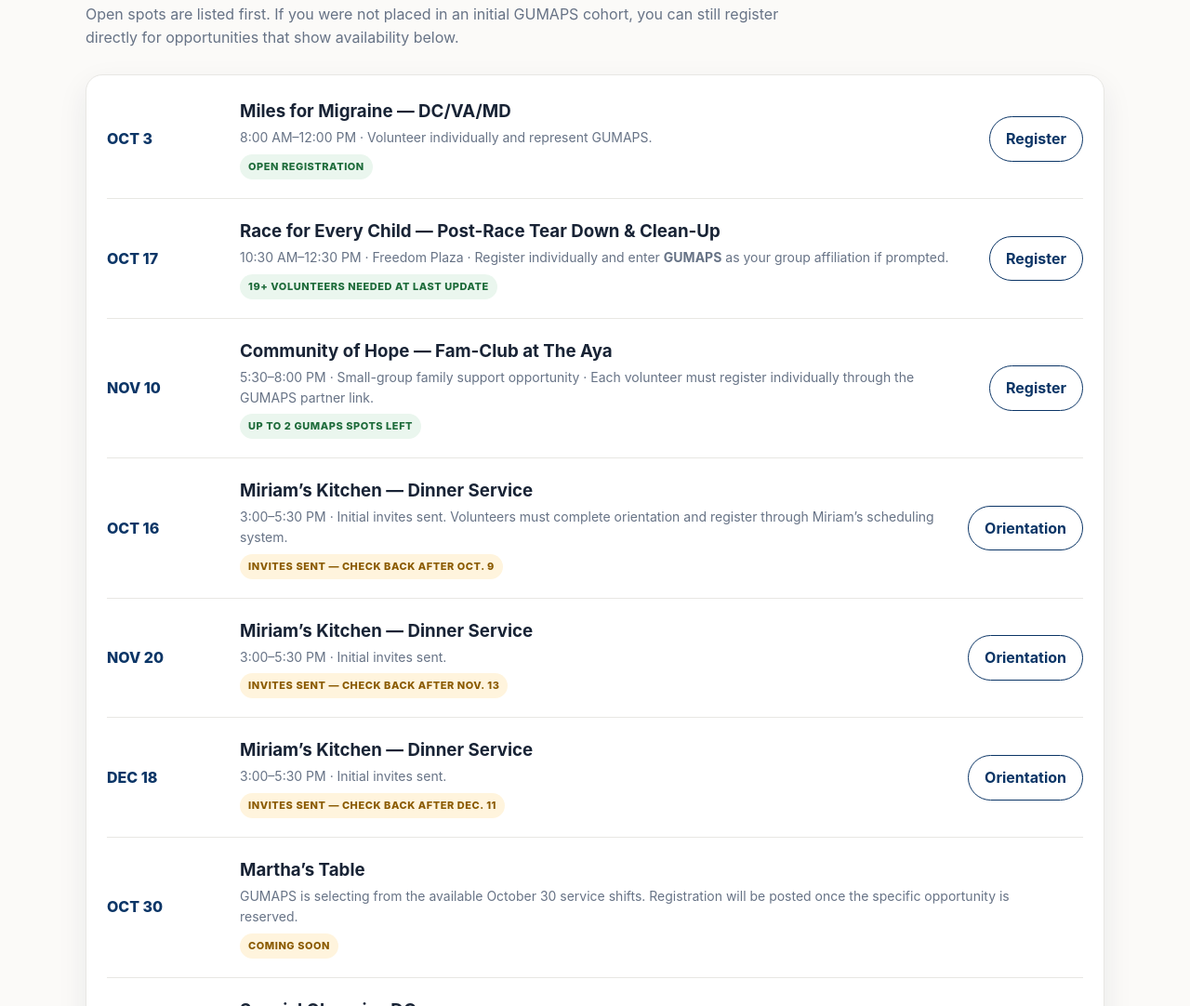
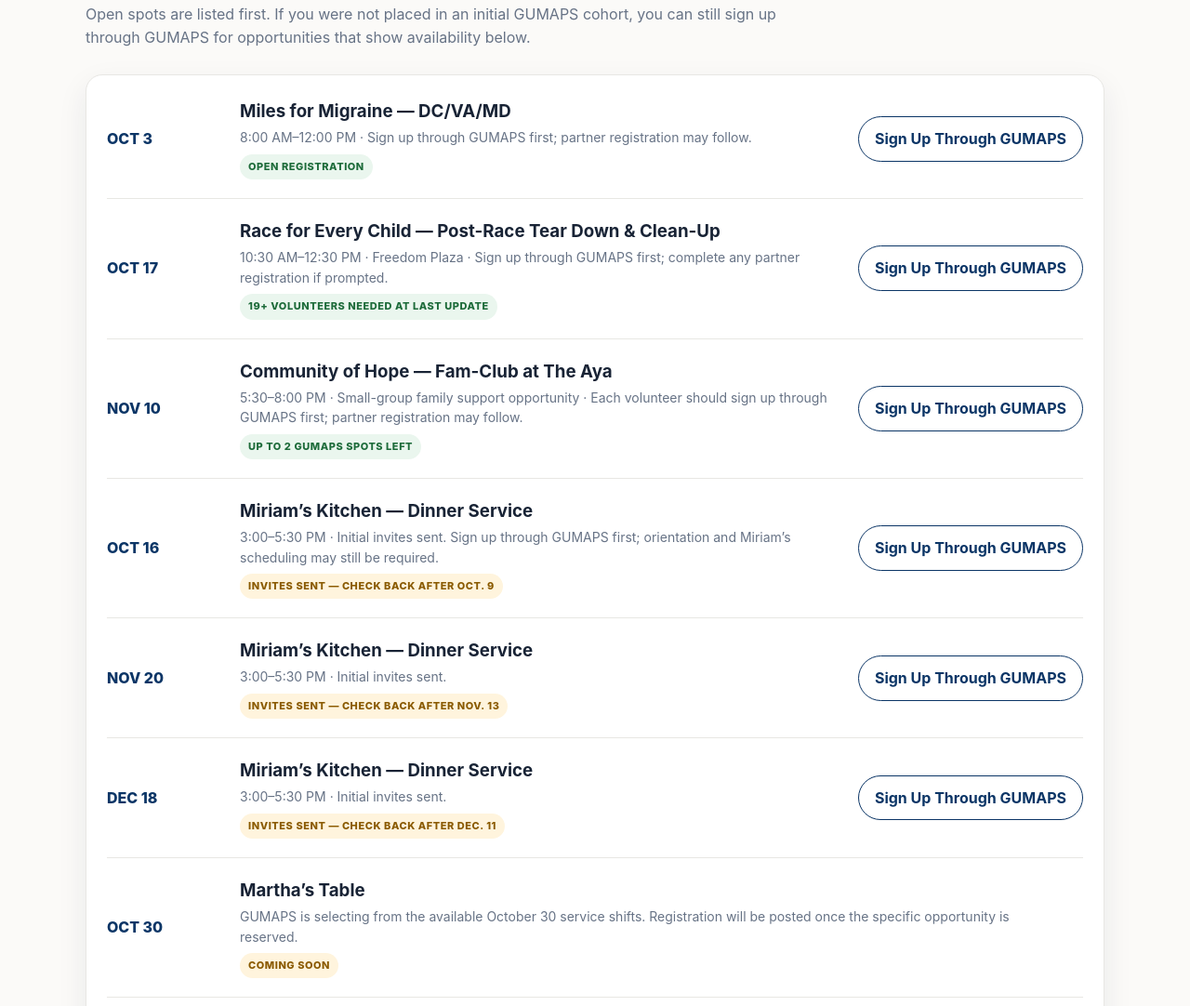
Before and after one commit to zmotwani59-boop/mcat-study-timer, a website: page gumaps/index.html in a window 1280 px wide. Shown: the part 1736-2818 px from the top of the page at 93% size. Drawn offline with Linux system fonts and the light colour scheme.

Commit message:
Route homepage volunteer CTAs through GUMAPS signup form

```diff
--- a/gumaps/index.html
+++ b/gumaps/index.html
@@ -161,37 +161,37 @@ footer{border-top:1px solid var(--line);padding:38px 0;color:var(--muted);font-s
 <section id="events">
   <div class="wrap">
     <h2 class="section-title">Volunteer opportunities</h2>
-    <p class="section-copy">Open spots are listed first. If you were not placed in an initial GUMAPS cohort, you can still register directly for opportunities that show availability below.</p>
+    <p class="section-copy">Open spots are listed first. If you were not placed in an initial GUMAPS cohort, you can still sign up through GUMAPS for opportunities that show availability below.</p>
     <div class="event-list">
       <div class="event">
         <div class="date">OCT 3</div>
-        <div><h3>Miles for Migraine — DC/VA/MD</h3><p>8:00 AM–12:00 PM · Volunteer individually and represent GUMAPS.</p><span class="status open">OPEN REGISTRATION</span></div>
-        <a class="btn secondary" href="https://raceroster.com/events/2026/115081/miles-for-migraine-dcvamd-2026/volunteer" target="_blank" rel="noopener">Register</a>
+        <div><h3>Miles for Migraine — DC/VA/MD</h3><p>8:00 AM–12:00 PM · Sign up through GUMAPS first; partner registration may follow.</p><span class="status open">OPEN REGISTRATION</span></div>
+        <a class="btn secondary" href="https://formhug.ai/f/e0pdjk" target="_blank" rel="noopener">Sign Up Through GUMAPS</a>
       </div>
       <div class="event">
         <div class="date">OCT 17</div>
-        <div><h3>Race for Every Child — Post-Race Tear Down & Clean-Up</h3><p>10:30 AM–12:30 PM · Freedom Plaza · Register individually and enter <strong>GUMAPS</strong> as your group affiliation if prompted.</p><span class="status open">19+ VOLUNTEERS NEEDED AT LAST UPDATE</span></div>
-        <a class="btn secondary" href="https://runsignup.com/Race/Volunteer/DC/Washington/RaceForEveryChildVOLUNTEERSIGNUP#volunteerTask-571184" target="_blank" rel="noopener">Register</a>
+        <div><h3>Race for Every Child — Post-Race Tear Down & Clean-Up</h3><p>10:30 AM–12:30 PM · Freedom Plaza · Sign up through GUMAPS first; complete any partner registration if prompted.</p><span class="status open">19+ VOLUNTEERS NEEDED AT LAST UPDATE</span></div>
+        <a class="btn secondary" href="https://formhug.ai/f/e0pdjk" target="_blank" rel="noopener">Sign Up Through GUMAPS</a>
       </div>
       <div class="event">
         <div class="date">NOV 10</div>
-        <div><h3>Community of Hope — Fam-Club at The Aya</h3><p>5:30–8:00 PM · Small-group family support opportunity · Each volunteer must register individually through the GUMAPS partner link.</p><span class="status open">UP TO 2 GUMAPS SPOTS LEFT</span></div>
-        <a class="btn secondary" href="https://communityofhopedc.volunteerhub.com/vv2/lp/gumaps/" target="_blank" rel="noopener">Register</a>
+        <div><h3>Community of Hope — Fam-Club at The Aya</h3><p>5:30–8:00 PM · Small-group family support opportunity · Each volunteer should sign up through GUMAPS first; partner registration may follow.</p><span class="status open">UP TO 2 GUMAPS SPOTS LEFT</span></div>
+        <a class="btn secondary" href="https://formhug.ai/f/e0pdjk" target="_blank" rel="noopener">Sign Up Through GUMAPS</a>
       </div>
       <div class="event">
         <div class="date">OCT 16</div>
-        <div><h3>Miriam’s Kitchen — Dinner Service</h3><p>3:00–5:30 PM · Initial invites sent. Volunteers must complete orientation and register through Miriam’s scheduling system.</p><span class="status soon">INVITES SENT — CHECK BACK AFTER OCT. 9</span></div>
-        <a class="btn secondary" href="https://www.eventbrite.com/o/miriams-kitchen-6657151125" target="_blank" rel="noopener">Orientation</a>
+        <div><h3>Miriam’s Kitchen — Dinner Service</h3><p>3:00–5:30 PM · Initial invites sent. Sign up through GUMAPS first; orientation and Miriam’s scheduling may still be required.</p><span class="status soon">INVITES SENT — CHECK BACK AFTER OCT. 9</span></div>
+        <a class="btn secondary" href="https://formhug.ai/f/e0pdjk" target="_blank" rel="noopener">Sign Up Through GUMAPS</a>
       </div>
       <div class="event">
         <div class="date">NOV 20</div>
         <div><h3>Miriam’s Kitchen — Dinner Service</h3><p>3:00–5:30 PM · Initial invites sent.</p><span class="status soon">INVITES SENT — CHECK BACK AFTER NOV. 13</span></div>
-        <a class="btn secondary" href="https://www.eventbrite.com/o/miriams-kitchen-6657151125" target="_blank" rel="noopener">Orientation</a>
+        <a class="btn secondary" href="https://formhug.ai/f/e0pdjk" target="_blank" rel="noopener">Sign Up Through GUMAPS</a>
       </div>
       <div class="event">
         <div class="date">DEC 18</div>
         <div><h3>Miriam’s Kitchen — Dinner Service</h3><p>3:00–5:30 PM · Initial invites sent.</p><span class="status soon">INVITES SENT — CHECK BACK AFTER DEC. 11</span></div>
-        <a class="btn secondary" href="https://www.eventbrite.com/o/miriams-kitchen-6657151125" target="_blank" rel="noopener">Orientation</a>
+        <a class="btn secondary" href="https://formhug.ai/f/e0pdjk" target="_blank" rel="noopener">Sign Up Through GUMAPS</a>
       </div>
       <div class="event">
         <div class="date">OCT 30</div>
```
